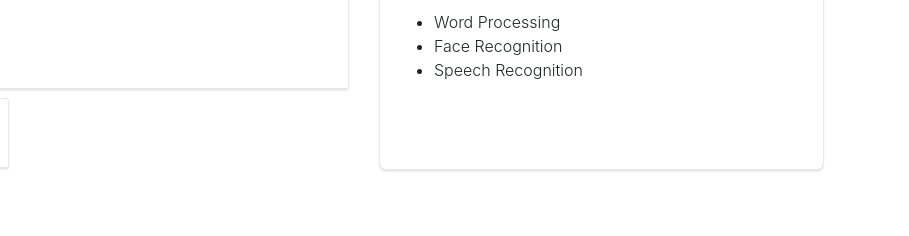
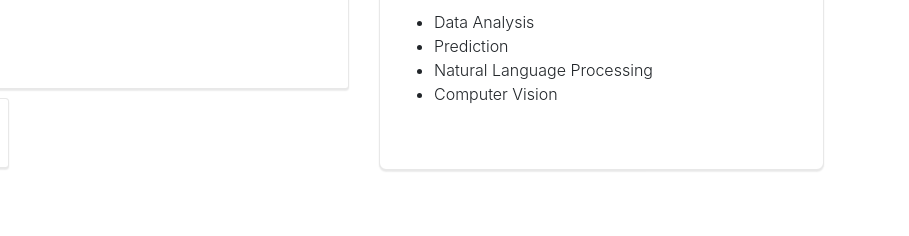
Before and after one commit to ahad200/Project_CTO_Powernet, a plain HTML site: page AI.html in a window 1280 px wide. Shown: the part 1362-1598 px from the top of the page, 371-1280 px from the left. Drawn offline with nearby package versions, Linux system fonts and the light colour scheme.

Commit message:
"Perbaruan Teks"

```diff
--- a/AI.html
+++ b/AI.html
@@ -89,9 +89,10 @@
                                     Kecerdasan Buatan untuk memecahkan masalah Anda dan akan membawa bisnis Anda ke
                                     Tingkat pengalaman baru.<span class="d-none d-md-inline">Kami menyediakan :</span>
                                     <ul class="d-none d-md-block">
-                                        <li>Word Processing</li>
-                                        <li>Face Recognition</li>
-                                        <li>Speech Recognition</li>
+                                        <li>Data Analysis</li>
+                                        <li>Prediction</li>
+                                        <li>Natural Language Processing</li>
+                                        <li>Computer Vision</li>
                                     </ul>
                                 </p>
                                 <span class="arrow-left"></span>
```
